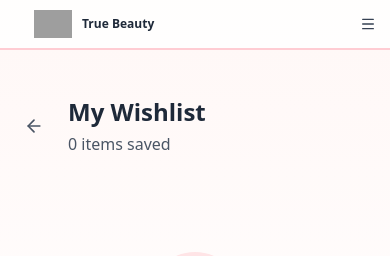
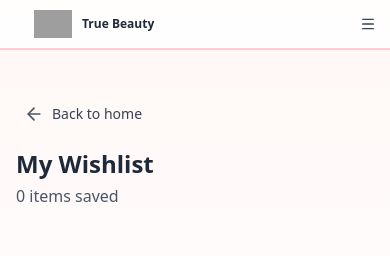
Before and after one commit to ZoyaAnsari19/True-Beauty-Web, a Next.js app: page /profile/wishlist in a window 390 px wide. Shown: the top 256 px of the page. Built offline with nearby package versions, Linux system fonts and the light colour scheme; grey boxes are pictures that could not be loaded; a web font is replaced by a local one.

Commit message:
Enhance navigation links across multiple pages by adding "Back to home" text and adjusting layout for better accessibility and consistency in the Affiliate, Cart, Pricing, and Wishlist components.

```diff
--- a/app/affiliate/page.tsx
+++ b/app/affiliate/page.tsx
@@ -113,8 +113,15 @@ export default function AffiliatePage() {
       <div className="pt-24 pb-12">
         <div className="container mx-auto px-4 md:px-8">
         <div className="md:hidden mb-4">
-          <Link href="/" className="inline-flex items-center p-2 rounded-lg hover:bg-gray-100 transition-colors">
+          <Link href="/" className="inline-flex items-center gap-2 p-2 rounded-lg hover:bg-gray-100 transition-colors">
             <ArrowLeft className="w-5 h-5 text-gray-600" />
+            <span className="text-sm font-medium text-gray-700">Back to home</span>
+          </Link>
+        </div>
+        <div className="hidden md:block lg:hidden mb-4">
+          <Link href="/" className="inline-flex items-center gap-2 p-2 rounded-lg hover:bg-gray-100 transition-colors">
+            <ArrowLeft className="w-5 h-5 text-gray-600" />
+            <span className="text-sm font-medium text-gray-700">Back to home</span>
           </Link>
         </div>
         <div className="mb-8 flex flex-col md:flex-row md:items-start md:justify-between gap-6">
--- a/app/cart/page.tsx
+++ b/app/cart/page.tsx
@@ -43,8 +43,15 @@ export default function CartPage() {
       <main className="pt-24 pb-16 px-4 md:px-8">
         <div className="container mx-auto max-w-4xl">
           <div className="md:hidden mb-4">
-            <Link href="/" className="inline-flex items-center p-2 rounded-lg hover:bg-gray-100 transition-colors">
+            <Link href="/" className="inline-flex items-center gap-2 p-2 rounded-lg hover:bg-gray-100 transition-colors">
               <ArrowLeft className="w-5 h-5 text-gray-600" />
+              <span className="text-sm font-medium text-gray-700">Back to home</span>
+            </Link>
+          </div>
+          <div className="hidden md:block lg:hidden mb-4">
+            <Link href="/" className="inline-flex items-center gap-2 p-2 rounded-lg hover:bg-gray-100 transition-colors">
+              <ArrowLeft className="w-5 h-5 text-gray-600" />
+              <span className="text-sm font-medium text-gray-700">Back to home</span>
             </Link>
           </div>
           {cartItems.length === 0 ? (
--- a/app/pricing/page.tsx
+++ b/app/pricing/page.tsx
@@ -87,13 +87,18 @@ export default function PricingPage() {
   return (
     <div className="min-h-screen md:mt-5 bg-gradient-to-b from-rose-50/30 via-white to-purple-50/30">
       <Header />
-      <div className="md:hidden container mx-auto px-4 pt-20 pb-3">
-        <Link href="/" className="inline-flex items-center p-2 rounded-lg hover:bg-gray-100 transition-colors">
-          <ArrowLeft className="w-5 h-5 text-gray-600" />
-        </Link>
-      </div>
       <main className="pt-8 md:pt-24 pb-16">
         <div className="container mx-auto px-4 md:px-8">
+          <div className="mb-4">
+            <Link href="/" className="inline-flex items-center gap-2 p-2 rounded-lg hover:bg-gray-100 transition-colors md:hidden">
+              <ArrowLeft className="w-5 h-5 text-gray-600" />
+              <span className="text-sm font-medium text-gray-700">Back to home</span>
+            </Link>
+            <Link href="/" className="hidden md:inline-flex lg:hidden items-center gap-2 p-2 rounded-lg hover:bg-gray-100 transition-colors">
+              <ArrowLeft className="w-5 h-5 text-gray-600" />
+              <span className="text-sm font-medium text-gray-700">Back to home</span>
+            </Link>
+          </div>
           {/* Theme Purchase Banner */}
           {themeToPurchase && (
             <div className="bg-gradient-to-r from-purple-500 to-pink-500 rounded-2xl p-6 mb-8 text-white text-center">
--- a/app/profile/wishlist/page.tsx
+++ b/app/profile/wishlist/page.tsx
@@ -167,14 +167,23 @@ export default function WishlistPage() {
 
       <main className="pt-24 pb-16">
         <div className="container mx-auto px-4 md:px-8">
-          <div className="flex items-center gap-4 mb-8">
-            <Link href="/" className="p-2 rounded-lg hover:bg-gray-100 transition-colors">
+          <div className="md:hidden mb-4">
+            <Link href="/" className="inline-flex items-center gap-2 p-2 rounded-lg hover:bg-gray-100 transition-colors">
               <ArrowLeft className="w-5 h-5 text-gray-600" />
+              <span className="text-sm font-medium text-gray-700">Back to home</span>
             </Link>
-            <div>
-              <h1 className="text-2xl md:text-3xl font-playfair font-bold text-gray-800">My Wishlist</h1>
-              <p className="text-gray-600 mt-1">{wishlist.length} {wishlist.length === 1 ? 'item' : 'items'} saved</p>
-            </div>
+          </div>
+          <div className="hidden md:block lg:hidden mb-4">
+            <Link href="/" className="inline-flex items-center gap-2 p-2 rounded-lg hover:bg-gray-100 transition-colors">
+              <ArrowLeft className="w-5 h-5 text-gray-600" />
+              <span className="text-sm font-medium text-gray-700">Back to home</span>
+            </Link>
+          </div>
+          <div className="mb-8">
+            <h1 className="text-2xl md:text-3xl font-playfair font-bold text-gray-800">My Wishlist</h1>
+            <p className="text-gray-600 mt-1">
+              {wishlist.length} {wishlist.length === 1 ? 'item' : 'items'} saved
+            </p>
           </div>
 
           {wishlist.length === 0 ? (
```
